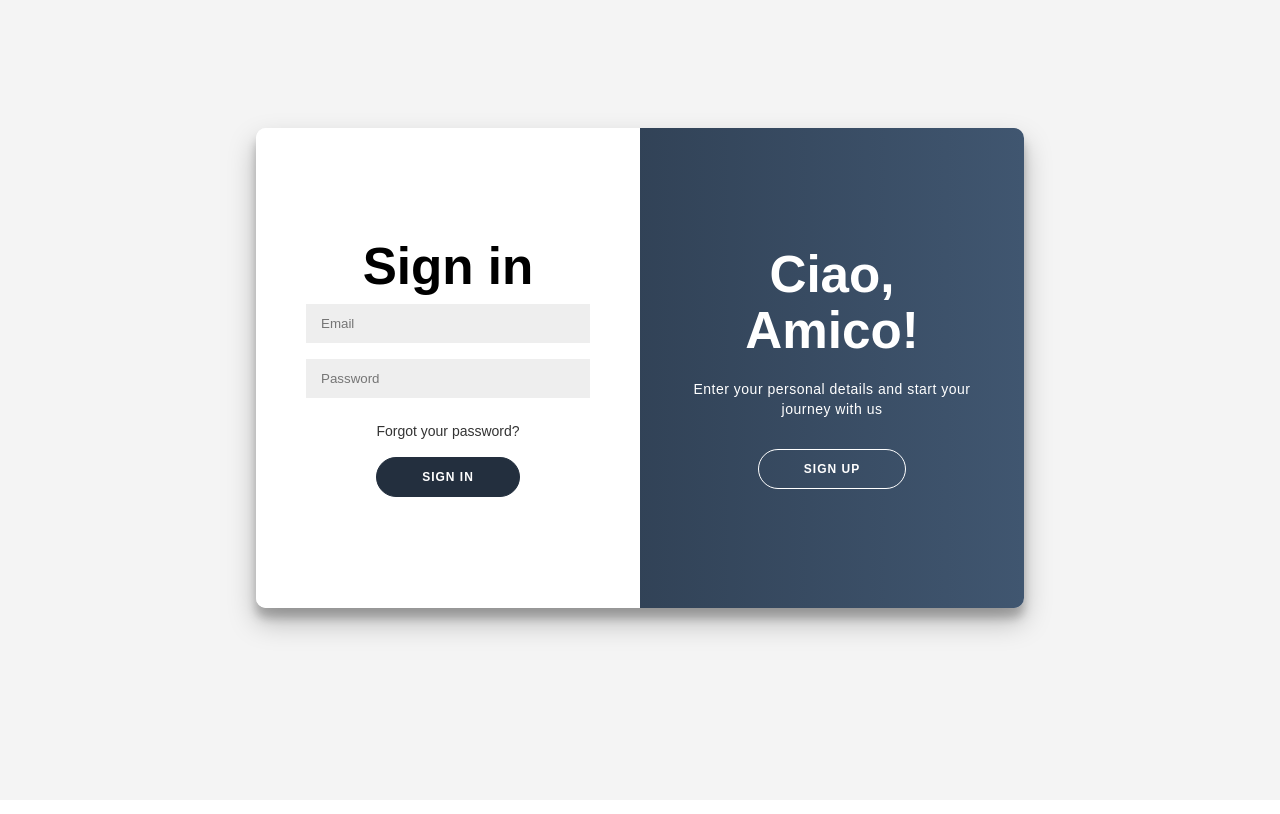
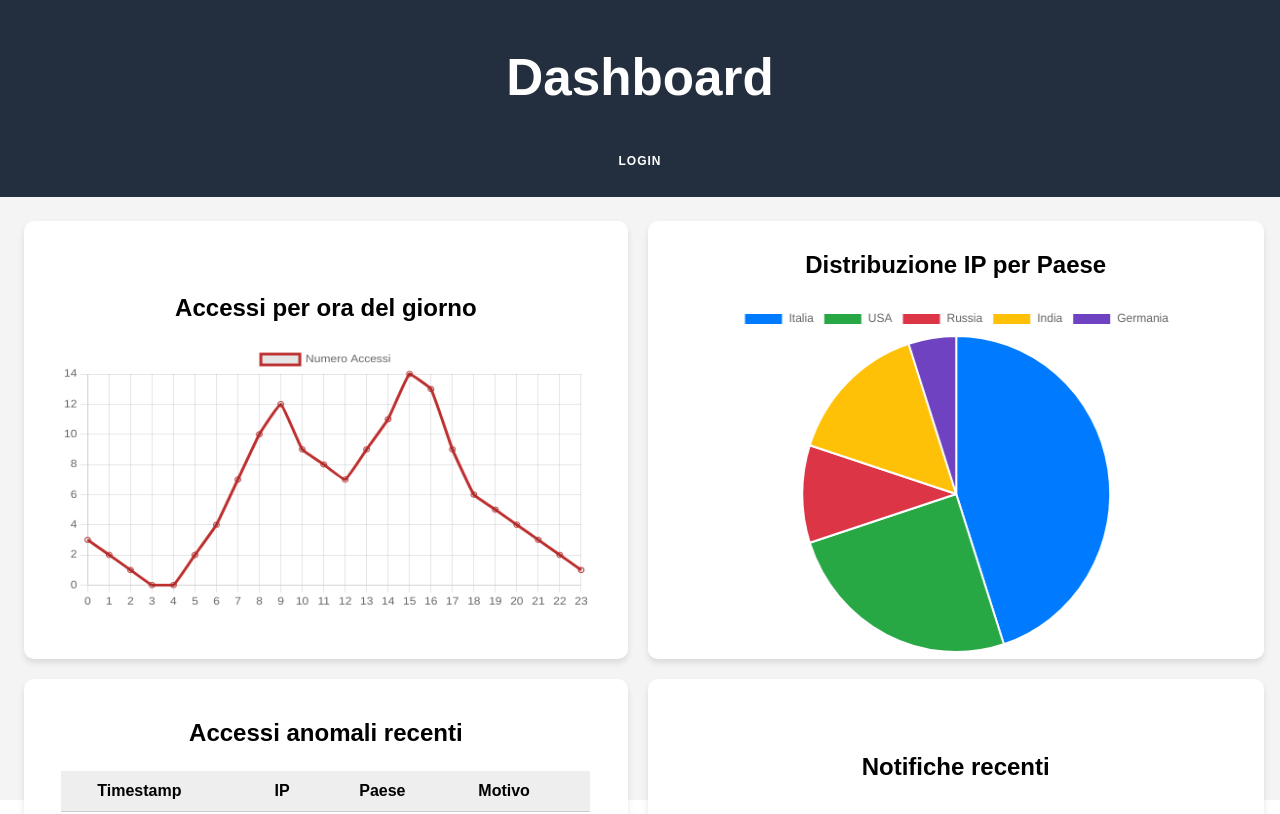
Before and after one commit to MargaroneGiada/Access_Anomaly_Detection--sistemi_cloud, a React (Vite) app in the folder frontend/aad-website/: page / in a window 1280 px wide. Shown: the top 814 px of the page. Built offline with nearby package versions, Linux system fonts and the light colour scheme.

Commit message:
feat(frontend): upgrade all

```diff
--- a/frontend/aad-website/package.json
+++ b/frontend/aad-website/package.json
@@ -12,8 +12,11 @@
   "dependencies": {
     "@tailwindcss/vite": "^4.1.11",
     "chart.js": "^4.5.0",
+    "oidc-client-ts": "^3.3.0",
+    "openid-client": "^5.7.0",
     "react": "^19.1.0",
     "react-dom": "^19.1.0",
+    "react-oidc-context": "^3.3.0",
     "react-router-dom": "^7.6.3",
     "tailwindcss": "^4.1.11"
   },
--- a/frontend/aad-website/src/Dashboard.jsx
+++ b/frontend/aad-website/src/Dashboard.jsx
@@ -1,7 +1,8 @@
-import { useEffect, useRef } from 'react';
+import { useEffect, useRef, useState } from 'react';
 import Chart from 'chart.js/auto';
 import './Dashboard.css';
 import { useNavigate } from 'react-router-dom';
+
 
 function Dashboard() {
   const hourlyChartRef = useRef(null);
@@ -12,7 +13,14 @@ function Dashboard() {
 
   const navigate = useNavigate();
 
+  const [tokens, setTokens] = useState(null);
+
+  const handleEventClick = () => {
+    !tokens ? navigate('/login') : navigate('/')
+  }
+
   useEffect(() => {
+
     if (hourlyChartInstance.current) {
       hourlyChartInstance.current.destroy();
     }
@@ -32,7 +40,7 @@ function Dashboard() {
           tension: 0.1
         }]
       },
-      options: { responsive: true }
+      options: { respo16b462rrm11goc4ckidss92uqcnsive: true }
     });
 
     countryChartInstance.current = new Chart(countryChartRef.current, {
@@ -63,9 +71,18 @@ function Dashboard() {
     <div className="Dashboard">
       <header>
         <h1>Dashboard</h1>
+        {!tokens ? (
+          <button onClick={() => handleEventClick()}>Login</button>
+        ) : (
+          <>
+            <p>Benvenutə, ***</p>
+           <button onClick={navigate('/')}>Logout</button>
+        </>
+)}
       </header>
 
       <div className="container">
+
         <div className="card col-1">
           <h2>Accessi per ora del giorno</h2>
           <canvas className='line' ref={hourlyChartRef}></canvas>
--- a/frontend/aad-website/src/Login.jsx
+++ b/frontend/aad-website/src/Login.jsx
@@ -8,12 +8,12 @@ function Login() {
 
     const handleSignUp = (e) => {
         e.preventDefault();
-        navigate('/dashboard');
+        navigate('/');
     };
 
     const handleSignIn = (e) => {
         e.preventDefault();
-        navigate('/dashboard');
+        navigate('/');
     };
 
     return (
--- a/frontend/aad-website/src/main.jsx
+++ b/frontend/aad-website/src/main.jsx
@@ -6,13 +6,15 @@ import './index.css';
 import Login from './Login.jsx';
 import Dashboard from './Dashboard.jsx';
 
+
 createRoot(document.getElementById('root')).render(
   <StrictMode>
-    <BrowserRouter>
-      <Routes>
-        <Route path="/" element={<Login />} />
-        <Route path="/dashboard" element={<Dashboard />} />
-      </Routes>
-    </BrowserRouter>
+      <BrowserRouter>
+        <Routes>
+          <Route path="/login" element={<Login />} />
+          <Route path="/" element={<Dashboard />} />
+        </Routes>
+      </BrowserRouter>
   </StrictMode>,
+
 );
```
Also changed, not shown: frontend/aad-website/vite.config.js (line endings or trailing spaces), 2 other files (tests, documents, lock files or other folders).
